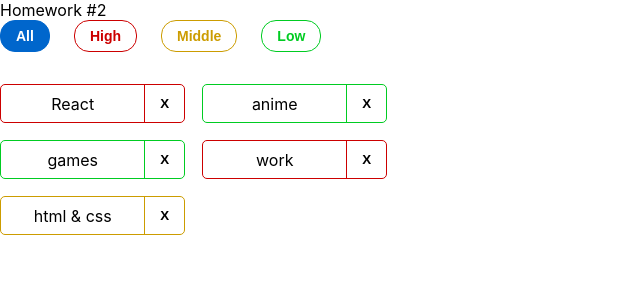
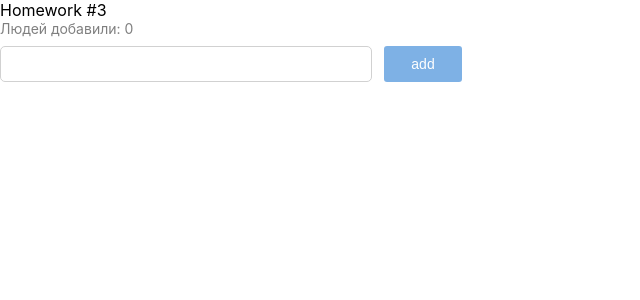
Before and after one commit to Wooxed/hws2, a React (Create React App) app: page /#/ in a window 1280 px wide. Shown: the top 300 px of the page, without its empty margins (0-640 px from the left). Built offline with nearby package versions, Linux system fonts and the light colour scheme.

Commit message:
Change App.tsx, uncomment string 12 and add HW3.tsx

```diff
--- a/src/s1-main/App.tsx
+++ b/src/s1-main/App.tsx
@@ -9,8 +9,8 @@ function App() {
         <div className={s.App}>
             {/*<HW1/>*/}
             {/*раскомментировать по ходу выполнения*/}
-            <HW2/>
-            {/*<HW3/>*/}
+            {/*<HW2/>*/}
+            <HW3/>
             {/*<HW4/>*/}
 
             {/*при выполнении дз 5 и более - закомментировать здесь дз 1-4, так как они есть внутри дз 5*/}
--- /dev/null
+++ b/src/s2-homeworks/hw03/HW3.tsx
@@ -0,0 +1,53 @@
+import React, { useState } from 'react'
+import s2 from '../../s1-main/App.module.css'
+import GreetingContainer from './GreetingContainer'
+import {v1} from "uuid";
+
+/*
+* 1 - описать тип UserType
+* 2 - указать нужный тип в useState с users
+* 3 - дописать типы и логику функции pureAddUserCallback и проверить её тестами
+* 4 - в файле GreetingContainer.tsx дописать типизацию пропсов
+* 5 - в файле GreetingContainer.tsx указать нужные типы в useState с name и error
+* 6 - в файле GreetingContainer.tsx дописать тип и логику функции setNameCallback
+* 7 - в файле GreetingContainer.tsx дописать логику функций pureAddUser, pureOnBlur, pureOnEnter и проверить их тестами
+* 8 - в файле GreetingContainer.tsx вычислить количество добавленных и имя последнего (totalUsers, lastUserName)
+* 9 - в файле Greeting.tsx дописать типизацию пропсов
+* 10 - в файле Greeting.tsx вычислить inputClass в зависимости от наличия ошибки
+* 11 - сделать стили в соответствии с дизайном
+* */
+
+// types
+export type UserType = {
+    _id: string // need to fix any
+    name: string // need to fix any
+}
+
+export const pureAddUserCallback = (name: string, setUsers: Function, users: Array<UserType>) => { // need to fix any
+    const user = {_id: v1(), name: name} // need to fix
+    setUsers([...users, user])
+}
+
+const HW3 = () => {
+    const [users, setUsers] = useState<UserType[]>([]) // need to fix any
+
+    const addUserCallback = (name: string) => { // need to fix any
+        pureAddUserCallback(name, setUsers, users)
+    }
+
+    return (
+        <div id={'hw3'}>
+            <div className={s2.hwTitle}>Homework #3</div>
+            {/*для автоматической проверки дз (не менять)*/}
+
+            <div className={s2.hw}>
+                <GreetingContainer
+                    users={users}
+                    addUserCallback={addUserCallback}
+                />
+            </div>
+        </div>
+    )
+}
+
+export default HW3
```
